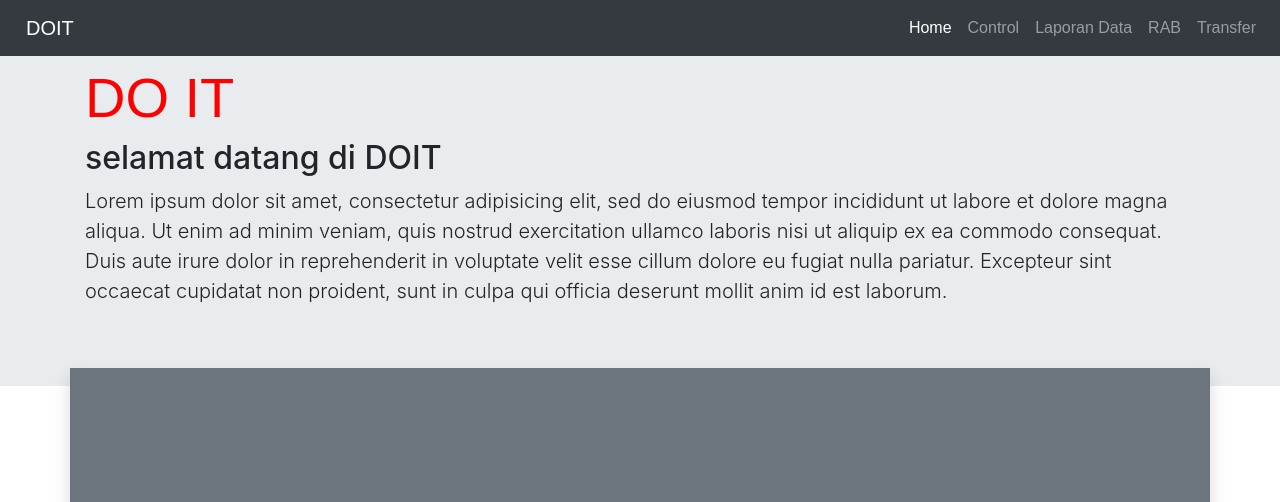
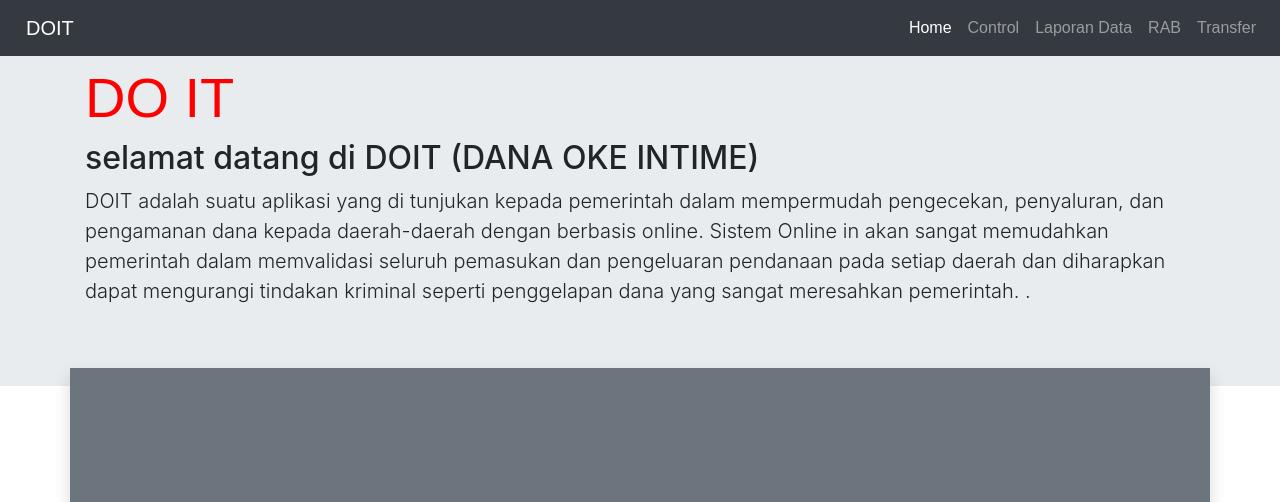
Before and after one commit to muhajir29/RPL_DOIT, a Django app: page / in a window 1280 px wide. Shown: the top 502 px of the page. Run offline with Django 3.2, Linux system fonts and the light colour scheme; some libraries are stand-ins or nearby versions.

```diff
--- a/DOIT/views.py
+++ b/DOIT/views.py
@@ -4,7 +4,7 @@ def index(request):
 
     context = {
         'judul' : 'DO IT',
-        'subjudul' : 'selamat datang di DOIT',
+        'subjudul' : 'selamat datang di DOIT (DANA OKE INTIME)',
         'banner' : 'img/banner_home.png',
 
     }
--- a/templates/index.html
+++ b/templates/index.html
@@ -54,12 +54,15 @@
         <div class="container">
             <h1 class="display-4">{{judul}}</h1>
             <h2>{{subjudul}}</h2>
-            <p class="lead">Lorem ipsum dolor sit amet, consectetur adipisicing elit, sed do eiusmod
-            tempor incididunt ut labore et dolore magna aliqua. Ut enim ad minim veniam,
-            quis nostrud exercitation ullamco laboris nisi ut aliquip ex ea commodo
-            consequat. Duis aute irure dolor in reprehenderit in voluptate velit esse
-            cillum dolore eu fugiat nulla pariatur. Excepteur sint occaecat cupidatat non
-            proident, sunt in culpa qui officia deserunt mollit anim id est laborum.</p>
+            <p class="lead">
+                DOIT adalah suatu aplikasi yang di tunjukan kepada pemerintah
+                dalam mempermudah pengecekan, penyaluran, dan pengamanan dana
+                kepada daerah-daerah dengan berbasis online.
+                Sistem Online in akan sangat memudahkan pemerintah dalam
+                memvalidasi seluruh pemasukan dan pengeluaran pendanaan
+                pada setiap daerah dan diharapkan dapat mengurangi
+                tindakan kriminal seperti penggelapan dana yang sangat meresahkan pemerintah.
+            .</p>
         </div>
     </div>
 
```
